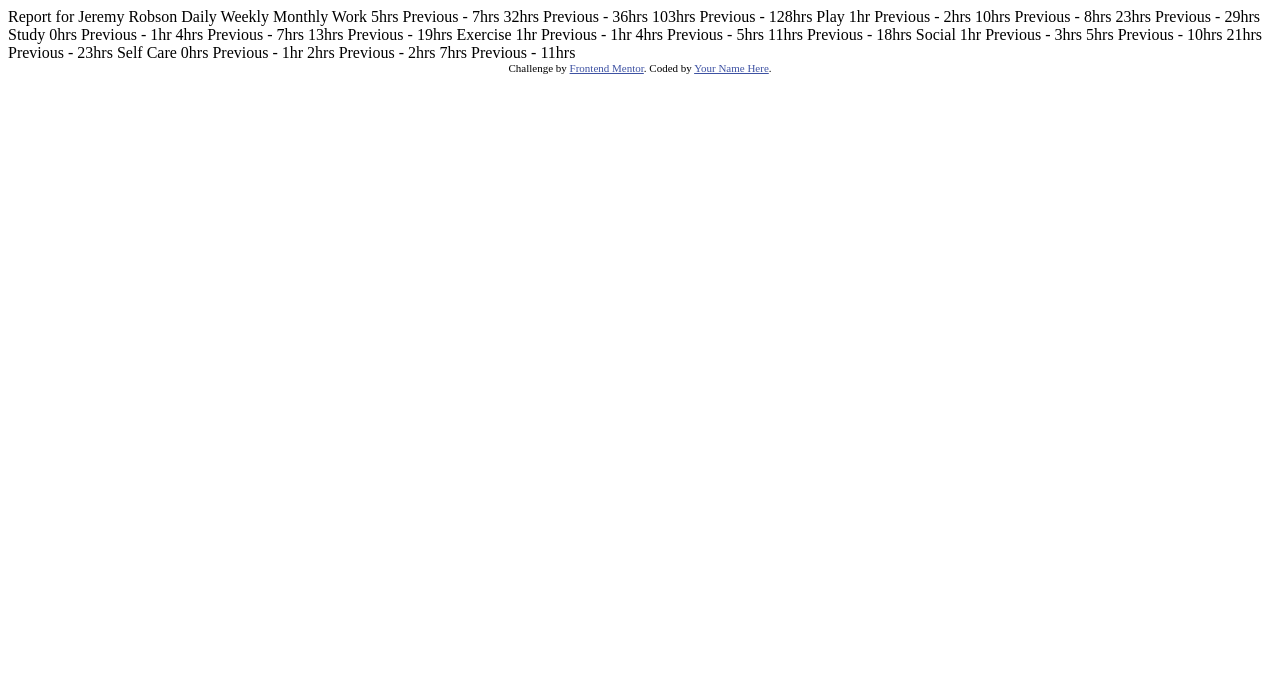
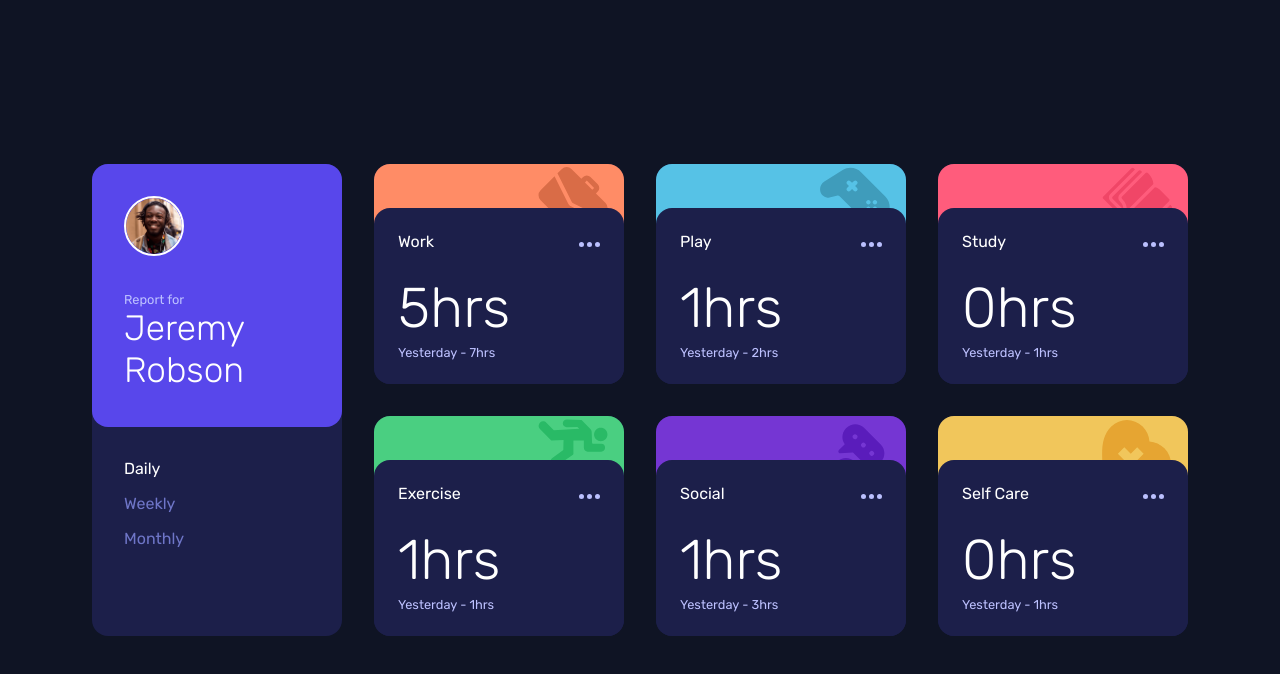
Before and after one commit to LeCuistotduWeb/frontend-mentor-challenges, a plain HTML site: page projects/time-tracking-dashboard-main/index.html in a window 1280 px wide. Drawn offline with Linux system fonts and the light colour scheme.

Commit message:
feat: time-tracking-dashboard-main integration

```diff
--- /dev/null
+++ b/projects/time-tracking-dashboard-main/app.js
@@ -0,0 +1,74 @@
+const grid = document.querySelector(".grid");
+const filters = document.querySelectorAll("a[data-filter]");
+let activeFilter = "daily"; //daily | weekly | monthly
+
+const fetchData = async () => {
+  try {
+    return await fetch("./data.json").then((response) => response.json());
+  } catch (error) {
+    new Error(error);
+  }
+};
+
+const createStatCard = (stats) => {
+  const prefix = {
+    daily: "Yesterday",
+    weekly: "Last week",
+    monthly: "Last month",
+  };
+  const statCard = document.createElement("div");
+  const slug = stats.title.toLowerCase().replace(" ", "-");
+  statCard.classList.add(`card`);
+  statCard.classList.add(`card-stats`);
+  statCard.classList.add(`card-${slug}`);
+  statCard.innerHTML = `
+      <div class="card-header">
+        <img src="./images/icon-${slug}.svg" alt="${stats.title}">
+      </div>
+      <div class="card-body">
+      <div class="card-top">
+        <div class="card-name">${stats.title}</div>
+        <div class="card-action">
+        <a href="#">
+            <svg width="21" height="5" xmlns="http://www.w3.org/2000/svg"><path d="M2.5 0a2.5 2.5 0 1 1 0 5 2.5 2.5 0 0 1 0-5Zm8 0a2.5 2.5 0 1 1 0 5 2.5 2.5 0 0 1 0-5Zm8 0a2.5 2.5 0 1 1 0 5 2.5 2.5 0 0 1 0-5Z" fill="#BBC0FF" fill-rule="evenodd"/></svg>
+        </a>
+        </div>
+      </div>
+      <div class="title">${stats.timeframes[activeFilter].current}hrs</div>
+      <div class="underline">${prefix[activeFilter]} - ${stats.timeframes[activeFilter].previous}hrs</div>
+      </div>`;
+  return statCard;
+};
+
+const createCards = async (data) => {
+  if (!data) return false;
+  data.forEach((d) => {
+    const statCard = createStatCard(d);
+    grid.appendChild(statCard);
+  });
+};
+
+const removeActiveFilter = () => {
+  filters.forEach((filter) => {
+    filter.classList.remove("active");
+  });
+};
+
+filters.forEach((filter) => {
+  if (filter.dataset.filter == activeFilter) {
+    filter.classList.add("active");
+  }
+  filter.addEventListener("click", (e) => {
+    e.preventDefault();
+    const newfilter = filter.dataset.filter;
+    if (newfilter) {
+      removeActiveFilter();
+      activeFilter = newfilter;
+      filter.classList.add("active");
+      createCards(data);
+    }
+  });
+});
+
+const data = await fetchData();
+createCards(data);
--- a/projects/time-tracking-dashboard-main/index.html
+++ b/projects/time-tracking-dashboard-main/index.html
@@ -1,80 +1,39 @@
 <!DOCTYPE html>
 <html lang="en">
   <head>
-  <meta charset="UTF-8">
-  <meta name="viewport" content="width=device-width, initial-scale=1.0"> <!-- displays site properly based on user's device -->
+    <meta charset="UTF-8" />
+    <meta name="viewport" content="width=device-width, initial-scale=1.0" />
+    <!-- displays site properly based on user's device -->
 
-  <link rel="icon" type="image/png" sizes="32x32" href="./images/favicon-32x32.png">
+    <link
+      rel="icon"
+      type="image/png"
+      sizes="32x32"
+      href="./images/favicon-32x32.png"
+    />
 
     <title>Frontend Mentor | Time tracking dashboard</title>
 
-  <!-- Feel free to remove these styles or customise in your own stylesheet 👍 -->
-  <style>
-    .attribution { font-size: 11px; text-align: center; }
-    .attribution a { color: hsl(228, 45%, 44%); }
-  </style>
+    <link rel="stylesheet" href="./styles.css" />
+    <script defer type="module" src="./app.js"></script>
   </head>
   <body>
+    <div class="grid">
+      <div class="card card-user">
+        <div class="card-header">
+          <img src="./images/image-jeremy.png" alt="" />
+          <div class="overline">Report for</div>
+          <div class="title">Jeremy Robson</div>
+        </div>
 
-  Report for
-  Jeremy Robson
-
-  Daily
-  Weekly
-  Monthly
-
-  Work
-  5hrs <!-- daily -->
-  Previous - 7hrs <!-- daily -->
-  32hrs <!-- weekly -->
-  Previous - 36hrs <!-- weekly -->
-  103hrs <!-- monthly -->
-  Previous - 128hrs <!-- monthly -->
-
-  Play
-  1hr <!-- daily -->
-  Previous - 2hrs <!-- daily -->
-  10hrs <!-- weekly -->
-  Previous - 8hrs <!-- weekly -->
-  23hrs <!-- monthly -->
-  Previous - 29hrs <!-- monthly -->
-
-  Study
-  0hrs <!-- daily -->
-  Previous - 1hr <!-- daily -->
-  4hrs <!-- weekly -->
-  Previous - 7hrs <!-- weekly -->
-  13hrs <!-- monthly -->
-  Previous - 19hrs <!-- monthly -->
-
-  Exercise
-  1hr <!-- daily -->
-  Previous - 1hr <!-- daily -->
-  4hrs <!-- weekly -->
-  Previous - 5hrs <!-- weekly -->
-  11hrs <!-- monthly -->
-  Previous - 18hrs <!-- monthly -->
-
-  Social
-  1hr <!-- daily -->
-  Previous - 3hrs <!-- daily -->
-  5hrs <!-- weekly -->
-  Previous - 10hrs <!-- weekly -->
-  21hrs <!-- monthly -->
-  Previous - 23hrs <!-- monthly -->
-
-  Self Care
-  0hrs <!-- daily -->
-  Previous - 1hr <!-- daily -->
-  2hrs <!-- weekly -->
-  Previous - 2hrs <!-- weekly -->
-  7hrs <!-- monthly -->
-  Previous - 11hrs <!-- monthly -->
-
-
-  <div class="attribution">
-    Challenge by <a href="https://www.frontendmentor.io?ref=challenge" target="_blank">Frontend Mentor</a>.
-    Coded by <a href="#">Your Name Here</a>.
+        <div class="card-body">
+          <ul class="list filters">
+            <li><a data-filter="daily" href="?filter=daily">Daily</a></li>
+            <li><a data-filter="weekly" href="?filter=weekly">Weekly</a></li>
+            <li><a data-filter="monthly" href="?filter=monthly">Monthly</a></li>
+          </ul>
+        </div>
+      </div>
     </div>
   </body>
 </html>
--- /dev/null
+++ b/projects/time-tracking-dashboard-main/styles.css
@@ -0,0 +1,234 @@
+@import url('https://fonts.googleapis.com/css2?family=Rubik:wght@300;400;500&display=swap');
+
+:root {
+    --blue: hsl(246, 80%, 60%);
+    --light-orange: hsl(15, 100%, 70%);
+    --soft-blue: hsl(195, 74%, 62%);
+    --light-red: hsl(348, 100%, 68%);
+    --lime-green: hsl(145, 58%, 55%);
+    --violet: hsl(264, 64%, 52%);
+    --soft-orange: hsl(43, 84%, 65%);
+
+    --very-dark-blue: hsl(226, 43%, 10%);
+    --dark-blue: hsl(235, 46%, 20%);
+    --desaturated-blue: hsl(235, 45%, 61%);
+    --pale-blue: hsl(236, 100%, 87%);
+
+    --white: #fff;
+
+    --border-radius: 1rem;
+}
+
+*,
+*::before,
+*::after {
+    box-sizing: border-box;
+}
+
+body {
+    margin: 0;
+    padding: 1rem;
+    min-height: 100vh;
+    font-family: 'Rubik', sans-serif;
+    color: var(--pale-blue);
+    background-color: var(--very-dark-blue);
+    display: flex;
+    align-items: center;
+    justify-content: center;
+}
+
+.list {
+    list-style-type: none;
+    margin: 0;
+    padding: 0;
+}
+
+.list li {
+    color: var(--desaturated-blue);
+}
+
+.list li:not(:last-child) {
+    padding-bottom: 1rem;
+}
+.list li a {
+    text-decoration: none;
+    color: inherit;
+    transition: all .3s;
+}
+.list li a:hover {
+    color: inherit;
+    color: var(--white);
+}
+.list li a.active {
+    padding-bottom: 1rem;
+    color: var(--white);
+}
+
+.underline,
+.overline {
+    font-size: .8rem;
+}
+
+.title {
+    font-size: 3.5rem;
+    color: var(--white);
+    font-weight: 300;
+}
+
+.grid {
+    display: grid;
+    grid-template-columns: 1fr;
+    gap: 1rem;
+    width: 100%;
+}
+
+.card {
+    border-radius: var(--border-radius);
+    background-color: var(--dark-blue);
+    z-index: 0;
+}
+
+.card.card-stats .card-header {
+    position: relative;
+    overflow: hidden;
+    min-height: 60px;
+    border-top-left-radius: 1rem;
+    border-top-right-radius: 1rem;
+    z-index: -1;
+}
+
+.card.card-stats .card-header img {
+    position: absolute;
+    width: 70px;
+    right: 1rem;
+    top: 3px;
+    bottom: 0;
+}
+
+.card .card-body {
+    padding: 2rem;
+}
+
+.card-stats {
+    cursor: pointer;
+}
+
+.card-stats .card-body {
+    padding: 1.5rem;
+    border-radius: var(--border-radius);
+    margin-top: -1rem;
+    border-top-left-radius: var(--border-radius);
+    border-top-right-radius: var(--border-radius);
+    background-color: var(--dark-blue);
+    z-index: 1;
+}
+
+.card-stats .card-body:hover {
+    background-color: var(--desaturated-blue);
+}
+
+.card .title {
+    margin-bottom: .25rem;
+}
+
+.card-top {
+    display: flex;
+    justify-content: space-between;
+    align-items: center;
+    margin-bottom: 1.5rem;
+}
+
+.card-action:hover svg path {
+    fill: var(--white);
+}
+
+.card-name {
+    color: var(--white)
+}
+
+.card-user .card-header {
+    background-color: var(--blue);
+    border-radius: var(--border-radius);
+    padding: 2rem;
+}
+
+.card-user .title {
+    font-size: 2.2rem;
+}
+
+.card-user .card-header img {
+    width: 60px;
+    border: solid 2px var(--white);
+    border-radius: 50%;
+    margin-bottom: 2rem;
+}
+
+.card-work .card-header {
+    background-color: var(--light-orange);
+}
+.card-play .card-header {
+    background-color: var(--soft-blue);
+}
+.card-study .card-header {
+    background-color: var(--light-red);
+}
+.card-exercise .card-header {
+    background-color: var(--lime-green);
+}
+.card-social .card-header {
+    background-color: var(--violet);
+}
+.card-self-care .card-header {
+    background-color: var(--soft-orange);
+}
+@media screen and (min-width: 880px) {
+    .grid {
+        grid-template-columns: repeat(3, 250px);
+        grid-template-rows: 1fr 1fr 1fr;
+        gap: 2rem;
+        width: auto;
+        grid-template-areas:
+            "card-user card-work card-play "
+            "card-user card-study card-exercise"
+            "card-user  card-social card-self-care";
+    }
+    .card-user {
+        grid-area: card-user;
+    }
+
+    .card-work {
+        grid-area: card-work;
+    }
+
+    .card-play {
+        grid-area: card-play;
+    }
+
+    .card-study {
+        grid-area: card-study;
+    }
+
+    .card-exercise {
+        grid-area: card-exercise;
+    }
+
+    .card-social {
+        grid-area: card-social;
+    }
+
+    .card-self-care {
+        grid-area: card-self-care;
+    }
+}
+
+@media screen and (min-width: 1200px) {
+    .grid {
+        grid-template-columns: repeat(4, 250px);
+        grid-template-rows: 1fr 1fr;
+        gap: 2rem;
+        width: auto;
+        grid-template-areas:
+            "card-user card-work card-play card-study"
+            "card-user card-exercise card-social card-self-care";
+    }
+}
```
Also changed, not shown: index.html (+6 -0 lines). Lines whose indentation alone changed are shown as unchanged.
